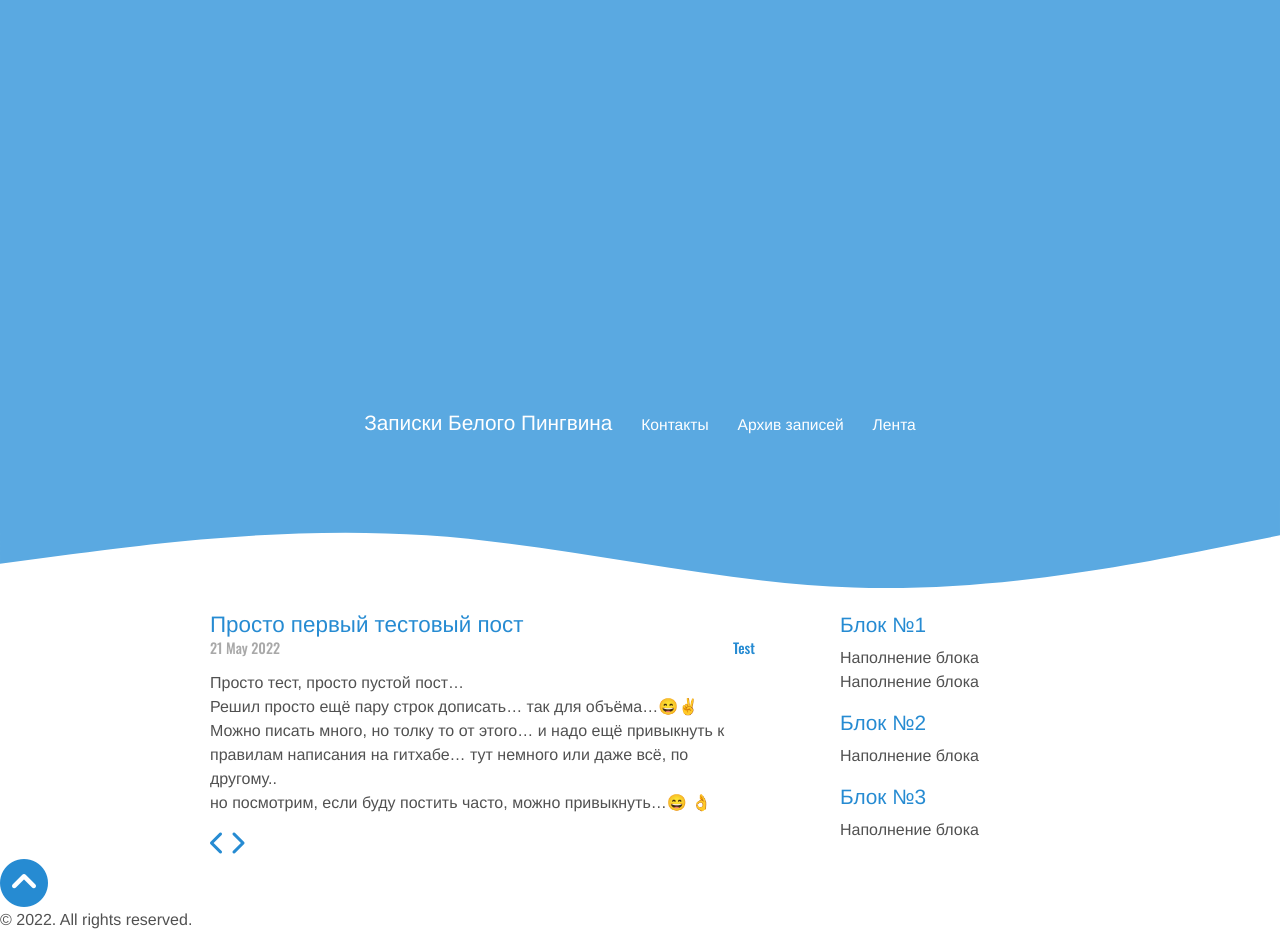
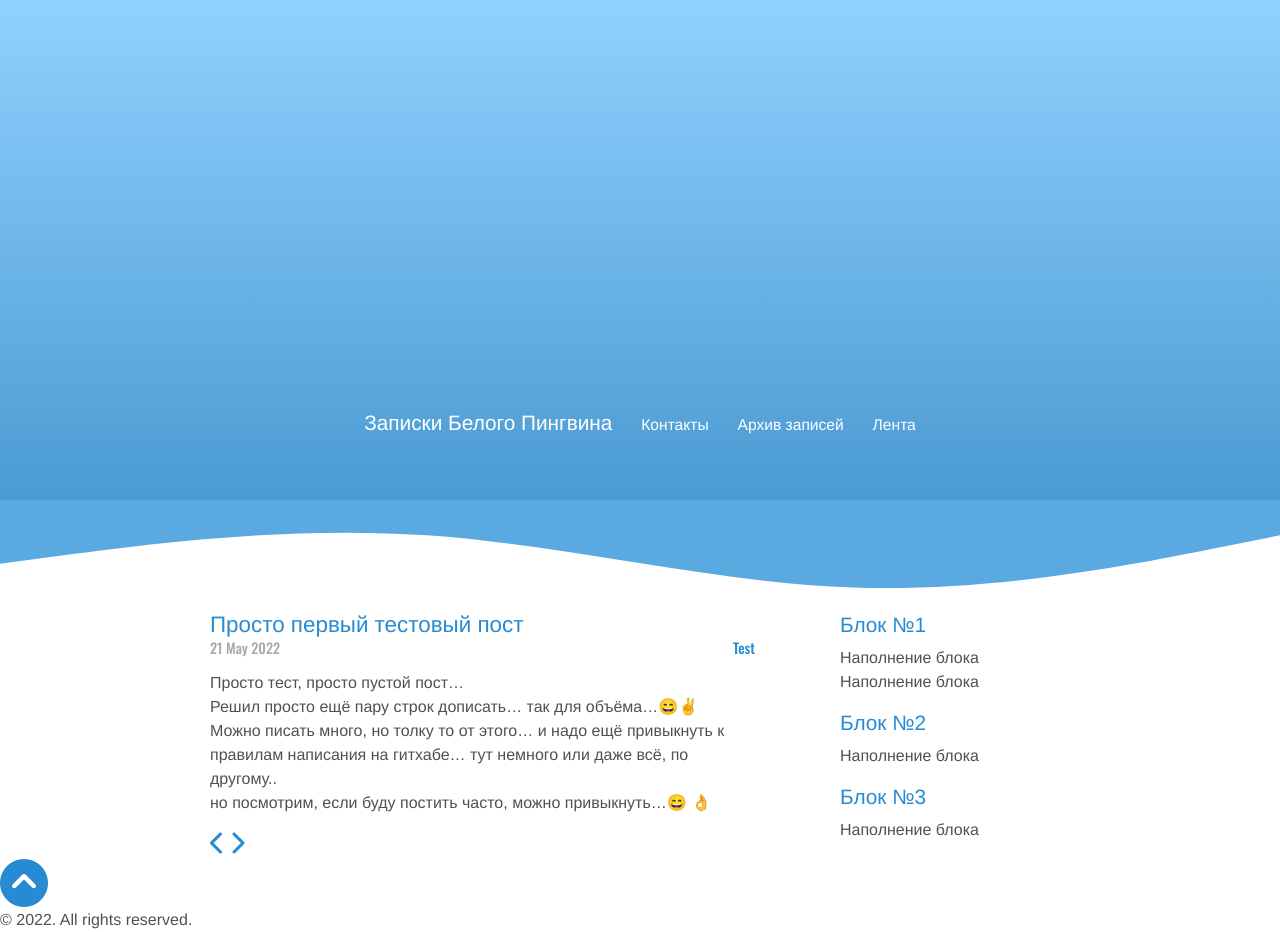
Before and after one commit to whitepingvin/blog, a Jekyll site: the page built from index.html, in a window 1280 px wide. Built offline with Jekyll 4.4.1, drawn with Linux system fonts in a browser that asks for light colours; nearby versions of some CDN libraries; emoji names are drawn with the system emoji font; the list of posts is cut into pages by our own code.

Commit message:
Update style.css

```diff
--- a/css/style.css
+++ b/css/style.css
@@ -246,12 +246,14 @@ tbody tr:nth-child(odd) th {
     color: white;
     align-items: flex-end;
     justify-content: space-evenly;
+    background: linear-gradient(180deg, #90d1ff 0%, #4b9ad3 100%);
 }
 svg.wave {
     overflow: hidden;
     margin-top: -100px;
     position: relative;
     z-index: -1;
+    fill: #4b9ad3;
 }
 h3.masthead-title a {
     color: #fff;
```
